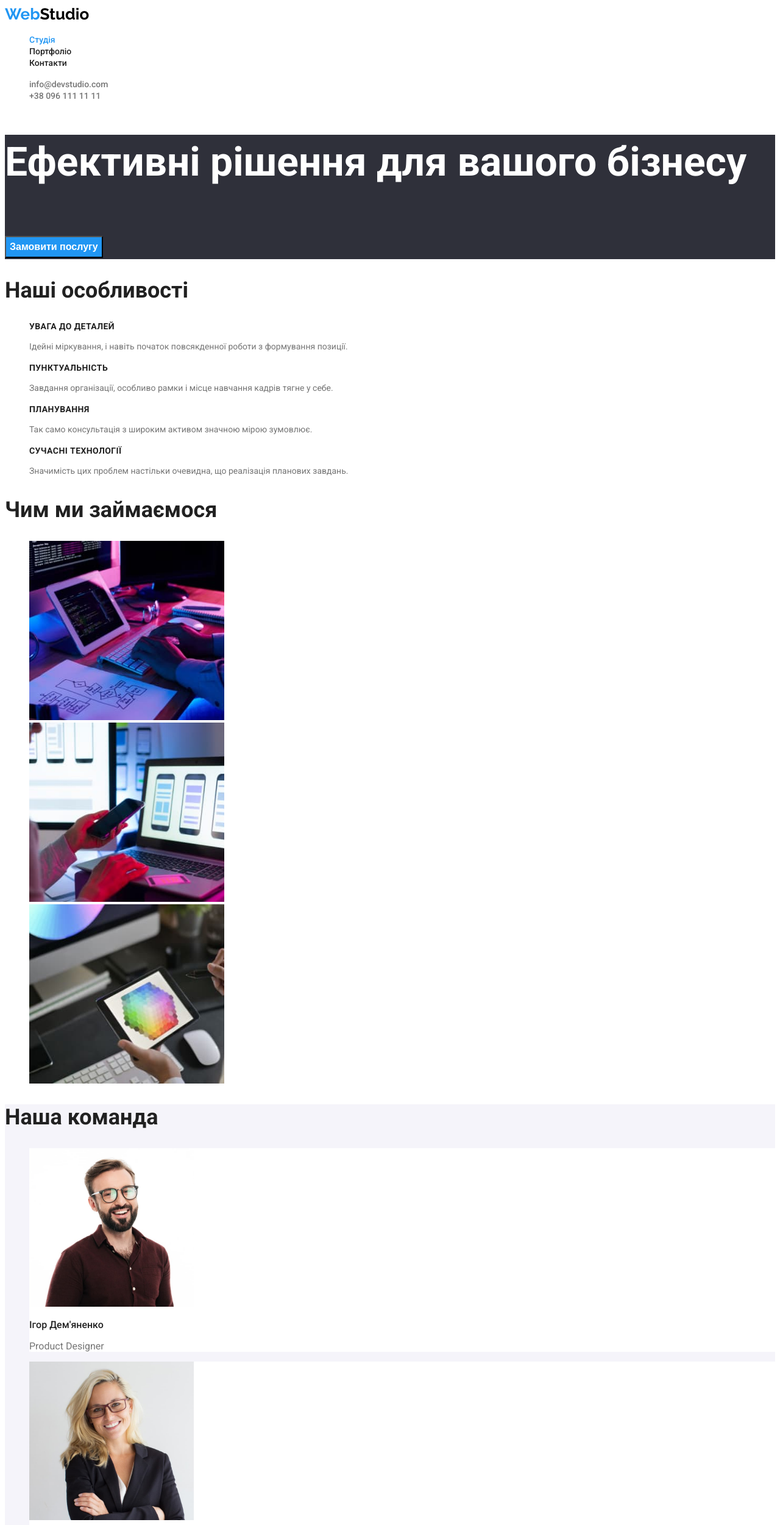
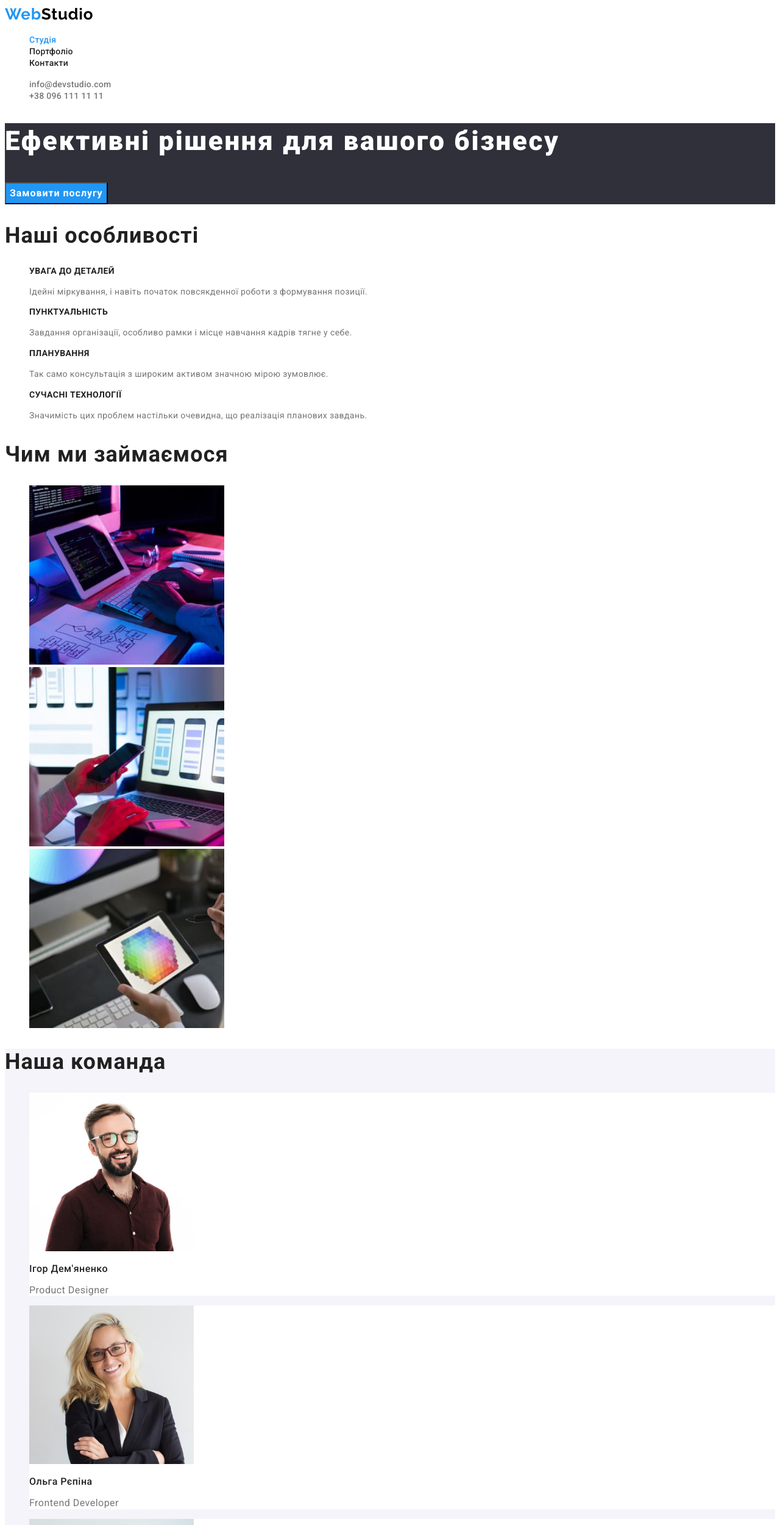
Before and after one commit to Pricel88/go-it-markup-hw-02, a plain HTML site: page index.html in a window 1280 px wide. Shown: the top 2501 px of the page at 61% size. Drawn offline with Linux system fonts and the light colour scheme.

Commit message:
update-css-and-index-portfolio-files

```diff
--- a/css/styles.css
+++ b/css/styles.css
@@ -20,7 +20,8 @@ body {
     font-family: 'Raleway';
     font-weight: 700;
     font-size: 26px;
-    line-height: 1.1923;
+    line-height: 1.19;
+    letter-spacing: 0.03em;
 }
 
 .logo-accent-sec {
@@ -28,7 +29,8 @@ body {
     font-family: 'Raleway';
     font-weight: 700;
     font-size: 26px;
-    line-height: 1.1923;
+    line-height: 1.19;
+    letter-spacing: 0.03em;
 }
 
 .page-nav {
@@ -46,9 +48,11 @@ body {
 .main-button {
     color: var(--clr-primary-white);
     background-color: var(--accent-clr);
+    font-family: 'Roboto';
     font-weight: 700;
     font-size: 16px;
-    line-height: 1.875;
+    line-height: 1.87;
+    letter-spacing: 0.06em;
     cursor: pointer;
 }
 
@@ -60,10 +64,10 @@ body {
 
 .main-button-sect {
     color: var(--clr-primary-white);
-    background-color: var(--clr-brand);
     font-weight: 900;
     font-size: 44px;
     line-height: 1.3636;
+    letter-spacing: 0.06em;
 }
 
 /* sections design */
@@ -72,21 +76,22 @@ body {
     font-weight: 700;
     font-size: 36px;
     line-height: 1.1666;
+    letter-spacing: 0.03em;
 }
 
 .peculiarities-list {
     color: var(--black-brand);
     font-weight: 700;
     font-size: 14px;
-    line-height: 1.1428;
+    line-height: 1.14;
     letter-spacing: 0.03em;
     text-transform: uppercase;
 }
 
 .peculiarities-text {
-        font-weight: 400;
         font-size: 14px;
-        line-height: 1.714;
+        line-height: 1.71;
+        letter-spacing: 0.03em;
 }
 
 /* team */
@@ -102,13 +107,14 @@ body {
     color: var(--black-brand);
     font-weight: 500;
     font-size: 16px;
-    line-height: 1.1875;
+    line-height: 1.18;
+    letter-spacing: 0.03em;
 }
 
 .team-member-spec {
-    font-weight: 400;
     font-size: 16px;
-    line-height: 1.1875;
+    line-height: 1.18;
+    letter-spacing: 0.03em;
 }
 
 /* portfolio */
@@ -117,29 +123,34 @@ body {
     font-weight: 700;
     font-size: 18px;
     line-height: 2;
+    letter-spacing: 0.06em;
 }
 
 .portfolio-text {
-    font-weight: 400;
     font-size: 16px;
-    line-height: 1.875;
+    line-height: 1.87;
+    letter-spacing: 0.03em;
 }
 
 .portfolio-buttons {
     color: #212121;
     background-color: #F5F4FA;
+    font-family: 'Roboto';
     font-weight: 500;
     font-size: 16px;
-    line-height: 1.625;
+    line-height: 1.62;
+    letter-spacing: 0.03em;
     cursor: pointer;
 }
 
 .portfolio-button {
     color: var(--clr-primary-white);
     background-color: var(--accent-clr);
+    font-family: 'Roboto';
     font-weight: 500;
     font-size: 16px;
-    line-height: 1.625;
+    line-height: 1.62;
+    letter-spacing: 0.03em;
     cursor: pointer;
 }
 
@@ -161,7 +172,8 @@ body {
     color: #212121;
     font-weight: 500;
     font-size: 14px;
-    line-height: 1.142;
+    line-height: 1.14;
+    letter-spacing: 0.02em;
     }
 
 .link:hover,
@@ -177,17 +189,16 @@ body {
 .map-address {
     color: #fff;
     text-decoration: none;
-    font-weight: 400;
     font-size: 14px;
-    line-height: 24px;
-
+    line-height: 1.71;
+    letter-spacing: 0.03em;
 }
 
 .mail-tel {
     color: rgba(255, 255, 255, 0.6);
-    font-weight: 400;
     font-size: 14px;
-    line-height: 1.714;
+    line-height: 1.71;
+    letter-spacing: 0.03em;
 
 }
 
@@ -205,5 +216,10 @@ body {
     color: #757575;
     font-weight: 500;
     font-size: 14px;
-    line-height: 1.142;
+    line-height: 1.14;
+    letter-spacing: 0.02em;
 }
+
+.bcg-sect {
+    background-color: var(--clr-brand);
+}
--- a/index.html
+++ b/index.html
@@ -39,8 +39,8 @@
       </ul>
     </header>
     <main>
-      <section class="main-button-sect">
-        <h1>Ефективні рішення для вашого бізнесу</h1>
+      <section class="bcg-sect">
+        <h1 class="main-button-sect">Ефективні рішення для вашого бізнесу</h1>
         <button type="button" class="main-button">Замовити послугу</button>
       </section>
       <section>
```
Also changed, not shown: portfolio.html (+0 -2 lines).
